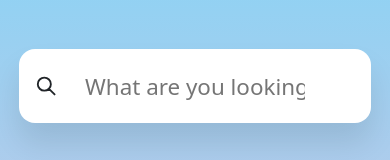
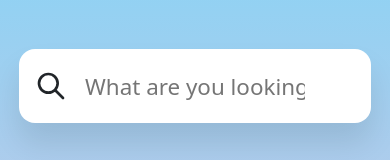
Before and after one commit to nidaozcelik/search-engine-app, a React (Create React App) app: page / in a window 390 px wide. Shown: the part 226-386 px from the top of the page. Built offline with nearby package versions, Linux system fonts and the light colour scheme.

Commit message:
css media query input size updated

```diff
--- a/src/assets/input.scss
+++ b/src/assets/input.scss
@@ -36,10 +36,6 @@
       font-size: 1.6rem;
     }
 
-    .search-icon {
-      width: 1.4rem;
-    }
-
     .input::placeholder {
       font-size: 1.2rem;
     }
```
